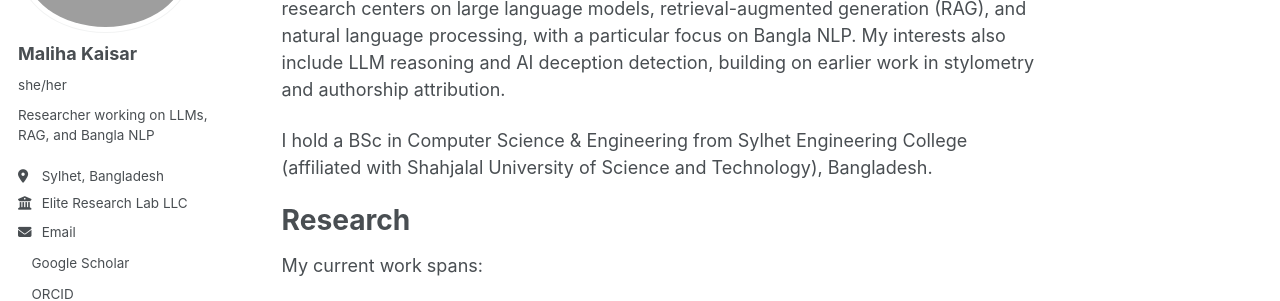
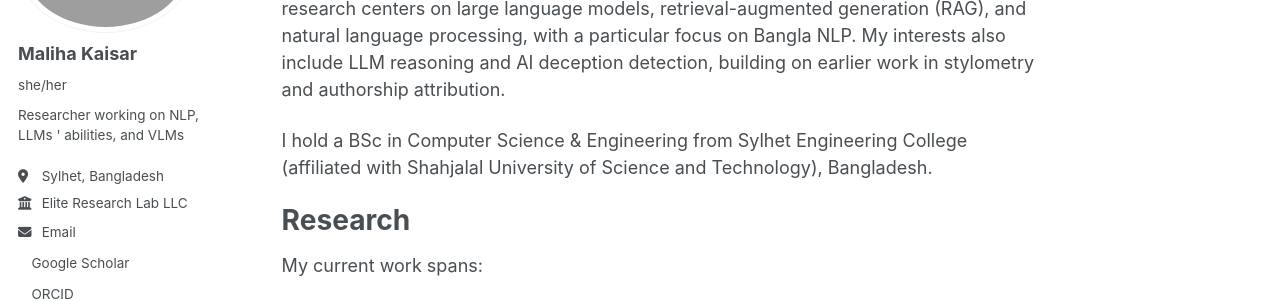
Before and after one commit to MalihaKaisar/MalihaKaisar.github.io, a Jekyll site: the page built from _pages/about.md, in a window 1280 px wide. Shown: the part 202-503 px from the top of the page. Built offline with Jekyll 4.4.1, drawn with Linux system fonts in a browser that asks for light colours; a style sheet for code colours, icons or effects is not loaded.

Commit message:
Update bio to reflect current research focus

```diff
--- a/_config.yml
+++ b/_config.yml
@@ -26,7 +26,7 @@ author:
   avatar           : "profile.png"
   name             : "Maliha Kaisar"
   pronouns         : "she/her"
-  bio              : "Researcher working on LLMs, RAG, and Bangla NLP"
+  bio              : "Researcher working on NLP, LLMs ' abilities, and VLMs"
   location         : "Sylhet, Bangladesh"
   employer         : "Elite Research Lab LLC"
   uri              : # URL
```
